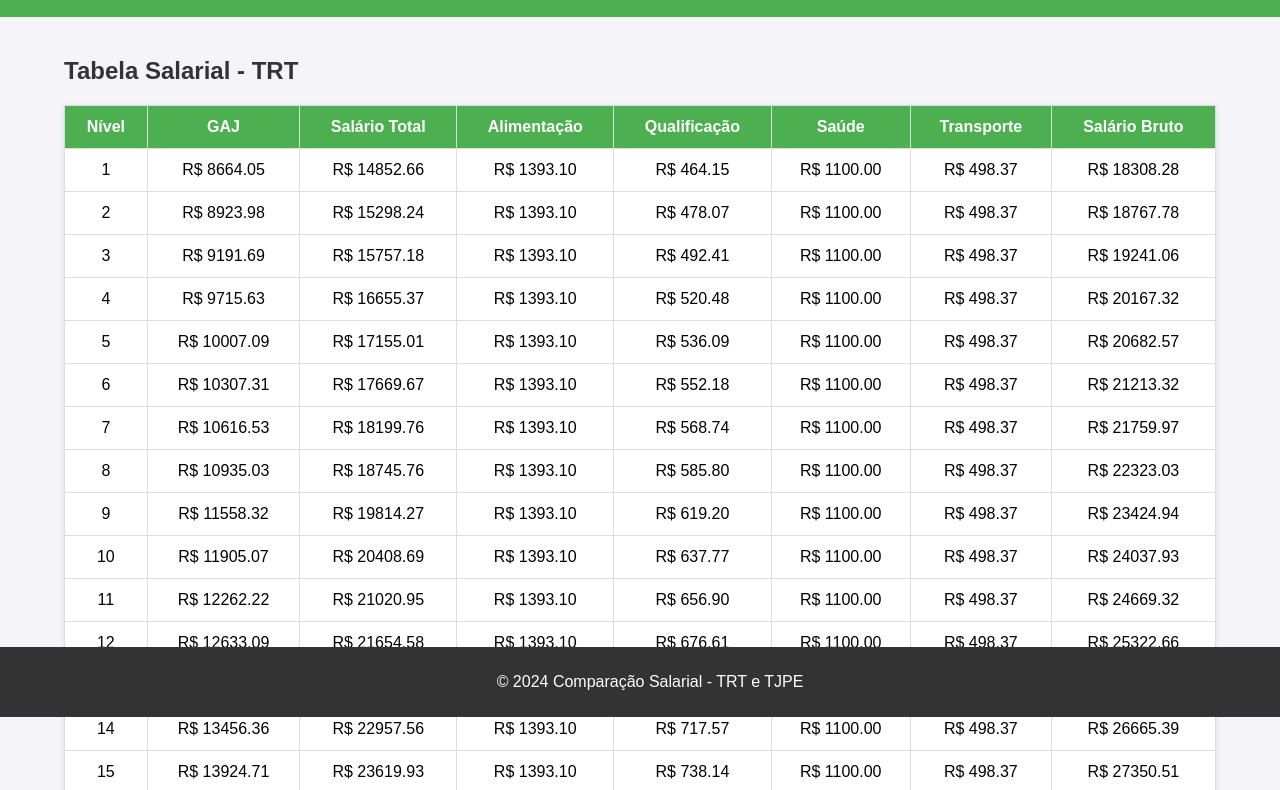
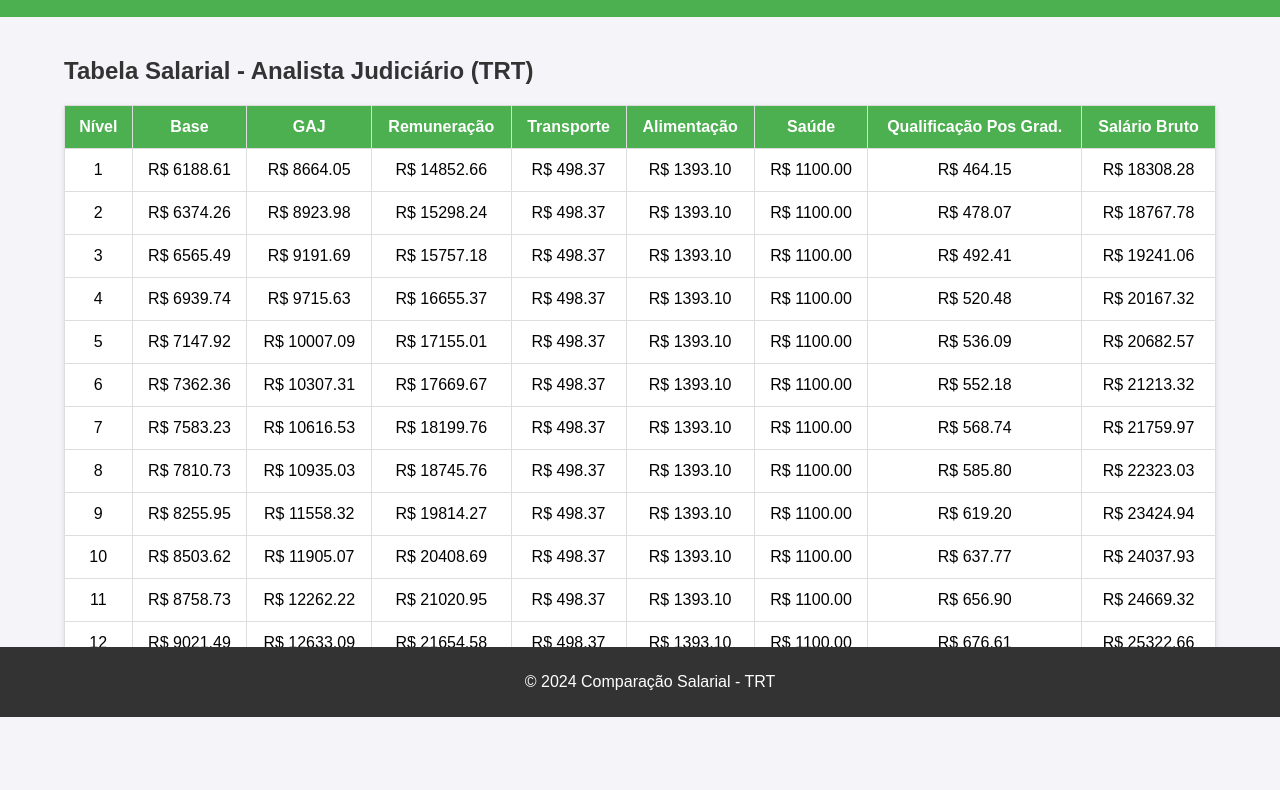
Before and after one commit to nonatoalves/primeirosite, a plain HTML site: page index.html in a window 1280 px wide. Shown: the part 83-873 px from the top of the page. After the commit the page ends 811 px from the top, so only its background shows below. Drawn offline with Linux system fonts and the light colour scheme.

Commit message:
compara salarial

```diff
--- a/index.html
+++ b/index.html
@@ -3,7 +3,7 @@
 <head>
     <meta charset="UTF-8">
     <meta name="viewport" content="width=device-width, initial-scale=1.0">
-    <title>Comparação Salarial - TRT e TJPE</title>
+    <title>Comparação Salarial - TRT</title>
     <style>
         /* Estilos Globais */
         body {
@@ -109,129 +109,77 @@
 <body>
 
     <header>
-        <h1>Comparação Salarial - TRT e TJPE</h1>
+        <h1>Comparação Salarial - TRT</h1>
     </header>
 
     <div class="container">
-        <h2>Tabela Salarial - TRT</h2>
+        <h2>Tabela Salarial - Analista Judiciário (TRT)</h2>
         <table class="data-table" id="tabela-trt">
             <thead>
                 <tr>
                     <th>Nível</th>
+                    <th>Base</th>
                     <th>GAJ</th>
-                    <th>Salário Total</th>
+                    <th>Remuneração</th>
+                    <th>Transporte</th>
                     <th>Alimentação</th>
-                    <th>Qualificação</th>
                     <th>Saúde</th>
-                    <th>Transporte</th>
+                    <th>Qualificação Pos Grad.</th>
                     <th>Salário Bruto</th>
                 </tr>
             </thead>
             <tbody id="tbody-trt"></tbody>
         </table>
-
-        <h2>Tabela Salarial - TJPE</h2>
-        <table class="data-table" id="tabela-tjpe">
-            <thead>
-                <tr>
-                    <th>Nível</th>
-                    <th>Salário Base</th>
-                    <th>Transporte</th>
-                    <th>Alimentação</th>
-                    <th>Saúde</th>
-                    <th>Salário Bruto</th>
-                </tr>
-            </thead>
-            <tbody id="tbody-tjpe"></tbody>
-        </table>
     </div>
 
     <footer>
-        <p>&copy; 2024 Comparação Salarial - TRT e TJPE</p>
+        <p>&copy; 2024 Comparação Salarial - TRT</p>
     </footer>
 
     <script>
-        // Dados das tabelas TRT e TJPE com todos os níveis
-        const data = {
-            TRT: [
-                { nivel: 1, gaj: 8664.05, salarioTotal: 14852.66, alimentacao: 1393.10, qualificacao: 464.15, saude: 1100.00, transporte: 498.37, salarioBruto: 18308.28 },
-                { nivel: 2, gaj: 8923.98, salarioTotal: 15298.24, alimentacao: 1393.10, qualificacao: 478.07, saude: 1100.00, transporte: 498.37, salarioBruto: 18767.78 },
-                { nivel: 3, gaj: 9191.69, salarioTotal: 15757.18, alimentacao: 1393.10, qualificacao: 492.41, saude: 1100.00, transporte: 498.37, salarioBruto: 19241.06 },
-                { nivel: 4, gaj: 9715.63, salarioTotal: 16655.37, alimentacao: 1393.10, qualificacao: 520.48, saude: 1100.00, transporte: 498.37, salarioBruto: 20167.32 },
-                { nivel: 5, gaj: 10007.09, salarioTotal: 17155.01, alimentacao: 1393.10, qualificacao: 536.09, saude: 1100.00, transporte: 498.37, salarioBruto: 20682.57 },
-                { nivel: 6, gaj: 10307.31, salarioTotal: 17669.67, alimentacao: 1393.10, qualificacao: 552.18, saude: 1100.00, transporte: 498.37, salarioBruto: 21213.32 },
-                { nivel: 7, gaj: 10616.53, salarioTotal: 18199.76, alimentacao: 1393.10, qualificacao: 568.74, saude: 1100.00, transporte: 498.37, salarioBruto: 21759.97 },
-                { nivel: 8, gaj: 10935.03, salarioTotal: 18745.76, alimentacao: 1393.10, qualificacao: 585.80, saude: 1100.00, transporte: 498.37, salarioBruto: 22323.03 },
-                { nivel: 9, gaj: 11558.32, salarioTotal: 19814.27, alimentacao: 1393.10, qualificacao: 619.20, saude: 1100.00, transporte: 498.37, salarioBruto: 23424.94 },
-                { nivel: 10, gaj: 11905.07, salarioTotal: 20408.69, alimentacao: 1393.10, qualificacao: 637.77, saude: 1100.00, transporte: 498.37, salarioBruto: 24037.93 },
-                { nivel: 11, gaj: 12262.22, salarioTotal: 21020.95, alimentacao: 1393.10, qualificacao: 656.90, saude: 1100.00, transporte: 498.37, salarioBruto: 24669.32 },
-                { nivel: 12, gaj: 12633.09, salarioTotal: 21654.58, alimentacao: 1393.10, qualificacao: 676.61, saude: 1100.00, transporte: 498.37, salarioBruto: 25322.66 },
-                { nivel: 13, gaj: 13008.99, salarioTotal: 22301.13, alimentacao: 1393.10, qualificacao: 696.91, saude: 1100.00, transporte: 498.37, salarioBruto: 25989.51 },
-                { nivel: 14, gaj: 13456.36, salarioTotal: 22957.56, alimentacao: 1393.10, qualificacao: 717.57, saude: 1100.00, transporte: 498.37, salarioBruto: 26665.39 },
-                { nivel: 15, gaj: 13924.71, salarioTotal: 23619.93, alimentacao: 1393.10, qualificacao: 738.14, saude: 1100.00, transporte: 498.37, salarioBruto: 27350.51 },
-                { nivel: 16, gaj: 14401.29, salarioTotal: 24308.24, alimentacao: 1393.10, qualificacao: 759.30, saude: 1100.00, transporte: 498.37, salarioBruto: 28045.90 },
-                { nivel: 17, gaj: 14889.02, salarioTotal: 24983.43, alimentacao: 1393.10, qualificacao: 780.11, saude: 1100.00, transporte: 498.37, salarioBruto: 28751.02 },
-                { nivel: 18, gaj: 15383.16, salarioTotal: 25663.93, alimentacao: 1393.10, qualificacao: 801.25, saude: 1100.00, transporte: 498.37, salarioBruto: 29467.13 },
-                { nivel: 19, gaj: 15884.99, salarioTotal: 26345.15, alimentacao: 1393.10, qualificacao: 822.56, saude: 1100.00, transporte: 498.37, salarioBruto: 30193.08 },
-                { nivel: 20, gaj: 16392.12, salarioTotal: 27028.52, alimentacao: 1393.10, qualificacao: 844.06, saude: 1100.00, transporte: 498.37, salarioBruto: 30929.16 },
-                { nivel: 21, gaj: 16905.72, salarioTotal: 27714.57, alimentacao: 1393.10, qualificacao: 865.73, saude: 1100.00, transporte: 498.37, salarioBruto: 31675.82 }
-            ],
-            TJPE: [
-                { nivel: 0, salarioBase: 5563.97, transporte: 492.00, alimentacao: 1197.60, saude: 556.40, salarioBruto: 7809.97 },
-                { nivel: 1, salarioBase: 5781.92, transporte: 492.00, alimentacao: 1197.60, saude: 578.19, salarioBruto: 8049.71 },
-                { nivel: 2, salarioBase: 6073.72, transporte: 492.00, alimentacao: 1197.60, saude: 607.37, salarioBruto: 8310.69 },
-                { nivel: 3, salarioBase: 6392.34, transporte: 492.00, alimentacao: 1197.60, saude: 639.23, salarioBruto: 8580.17 },
-                { nivel: 4, salarioBase: 6731.17, transporte: 492.00, alimentacao: 1197.60, saude: 673.12, salarioBruto: 8855.89 },
-                { nivel: 5, salarioBase: 7079.85, transporte: 492.00, alimentacao: 1197.60, saude: 707.99, salarioBruto: 9137.44 },
-                { nivel: 6, salarioBase: 7429.64, transporte: 492.00, alimentacao: 1197.60, saude: 742.96, salarioBruto: 9423.20 },
-                { nivel: 7, salarioBase: 7781.69, transporte: 492.00, alimentacao: 1197.60, saude: 778.17, salarioBruto: 9715.46 },
-                { nivel: 8, salarioBase: 8136.19, transporte: 492.00, alimentacao: 1197.60, saude: 813.62, salarioBruto: 10012.41 },
-                { nivel: 9, salarioBase: 8490.85, transporte: 492.00, alimentacao: 1197.60, saude: 849.09, salarioBruto: 10210.54 }
-            ]
-        };
+        // Dados da tabela do TRT com todos os níveis
+        const dataTRT = [
+            { nivel: 1, base: 6188.61, gaj: 8664.05, remuneracao: 14852.66, transporte: 498.37, alimentacao: 1393.10, saude: 1100.00, qualificacao: 464.15, salarioBruto: 18308.28 },
+            { nivel: 2, base: 6374.26, gaj: 8923.98, remuneracao: 15298.24, transporte: 498.37, alimentacao: 1393.10, saude: 1100.00, qualificacao: 478.07, salarioBruto: 18767.78 },
+            { nivel: 3, base: 6565.49, gaj: 9191.69, remuneracao: 15757.18, transporte: 498.37, alimentacao: 1393.10, saude: 1100.00, qualificacao: 492.41, salarioBruto: 19241.06 },
+            { nivel: 4, base: 6939.74, gaj: 9715.63, remuneracao: 16655.37, transporte: 498.37, alimentacao: 1393.10, saude: 1100.00, qualificacao: 520.48, salarioBruto: 20167.32 },
+            { nivel: 5, base: 7147.92, gaj: 10007.09, remuneracao: 17155.01, transporte: 498.37, alimentacao: 1393.10, saude: 1100.00, qualificacao: 536.09, salarioBruto: 20682.57 },
+            { nivel: 6, base: 7362.36, gaj: 10307.31, remuneracao: 17669.67, transporte: 498.37, alimentacao: 1393.10, saude: 1100.00, qualificacao: 552.18, salarioBruto: 21213.32 },
+            { nivel: 7, base: 7583.23, gaj: 10616.53, remuneracao: 18199.76, transporte: 498.37, alimentacao: 1393.10, saude: 1100.00, qualificacao: 568.74, salarioBruto: 21759.97 },
+            { nivel: 8, base: 7810.73, gaj: 10935.03, remuneracao: 18745.76, transporte: 498.37, alimentacao: 1393.10, saude: 1100.00, qualificacao: 585.80, salarioBruto: 22323.03 },
+            { nivel: 9, base: 8255.95, gaj: 11558.32, remuneracao: 19814.27, transporte: 498.37, alimentacao: 1393.10, saude: 1100.00, qualificacao: 619.20, salarioBruto: 23424.94 },
+            { nivel: 10, base: 8503.62, gaj: 11905.07, remuneracao: 20408.69, transporte: 498.37, alimentacao: 1393.10, saude: 1100.00, qualificacao: 637.77, salarioBruto: 24037.93 },
+            { nivel: 11, base: 8758.73, gaj: 12262.22, remuneracao: 21020.95, transporte: 498.37, alimentacao: 1393.10, saude: 1100.00, qualificacao: 656.90, salarioBruto: 24669.32 },
+            { nivel: 12, base: 9021.49, gaj: 12633.09, remuneracao: 21654.58, transporte: 498.37, alimentacao: 1393.10, saude: 1100.00, qualificacao: 676.61, salarioBruto: 25322.66 },
+            { nivel: 13, base: 9292.14, gaj: 13008.99, remuneracao: 22301.13, transporte: 498.37, alimentacao: 1393.10, saude: 1100.00, qualificacao: 696.91, salarioBruto: 25989.51 }
+        ];
 
-        // Função para preencher as tabelas com os dados
-        function preencherTabela(tipo) {
-            let tabela = tipo === 'TRT' ? document.getElementById('tbody-trt') : document.getElementById('tbody-tjpe');
-            let dados = tipo === 'TRT' ? data.TRT : data.TJPE;
+        // Função para preencher a tabela com os dados
+        function preencherTabelaTRT() {
+            const tabelaTRT = document.getElementById('tbody-trt');
             let html = '';
 
-            dados.forEach(item => {
-                if (tipo === 'TRT') {
+            dataTRT.forEach(item => {
                 html += `
                 <tr>
                     <td>${item.nivel}</td>
+                    <td>R$ ${item.base.toFixed(2)}</td>
                     <td>R$ ${item.gaj.toFixed(2)}</td>
-                        <td>R$ ${item.salarioTotal.toFixed(2)}</td>
+                    <td>R$ ${item.remuneracao.toFixed(2)}</td>
+                    <td>R$ ${item.transporte.toFixed(2)}</td>
                     <td>R$ ${item.alimentacao.toFixed(2)}</td>
+                    <td>R$ ${item.saude.toFixed(2)}</td>
                     <td>R$ ${item.qualificacao.toFixed(2)}</td>
-                        <td>R$ ${item.saude.toFixed(2)}</td>
-                        <td>R$ ${item.transporte.toFixed(2)}</td>
                     <td>R$ ${item.salarioBruto.toFixed(2)}</td>
                 </tr>
                 `;
-                } else if (tipo === 'TJPE') {
-                    html += `
-                    <tr>
-                        <td>${item.nivel}</td>
-                        <td>R$ ${item.salarioBase.toFixed(2)}</td>
-                        <td>R$ ${item.transporte.toFixed(2)}</td>
-                        <td>R$ ${item.alimentacao.toFixed(2)}</td>
-                        <td>R$ ${item.saude.toFixed(2)}</td>
-                        <td>R$ ${item.salarioBruto.toFixed(2)}</td>
-                    </tr>
-                    `;
-                }
             });
 
-            tabela.innerHTML = html;
+            tabelaTRT.innerHTML = html;
         }
 
-        // Preenche as tabelas ao carregar a página
-        window.onload = () => {
-            preencherTabela('TRT');
-            preencherTabela('TJPE');
-        };
+        // Preenche a tabela ao carregar a página
+        window.onload = preencherTabelaTRT;
     </script>
 
 </body>
```
Lines whose indentation alone changed are shown as unchanged.
